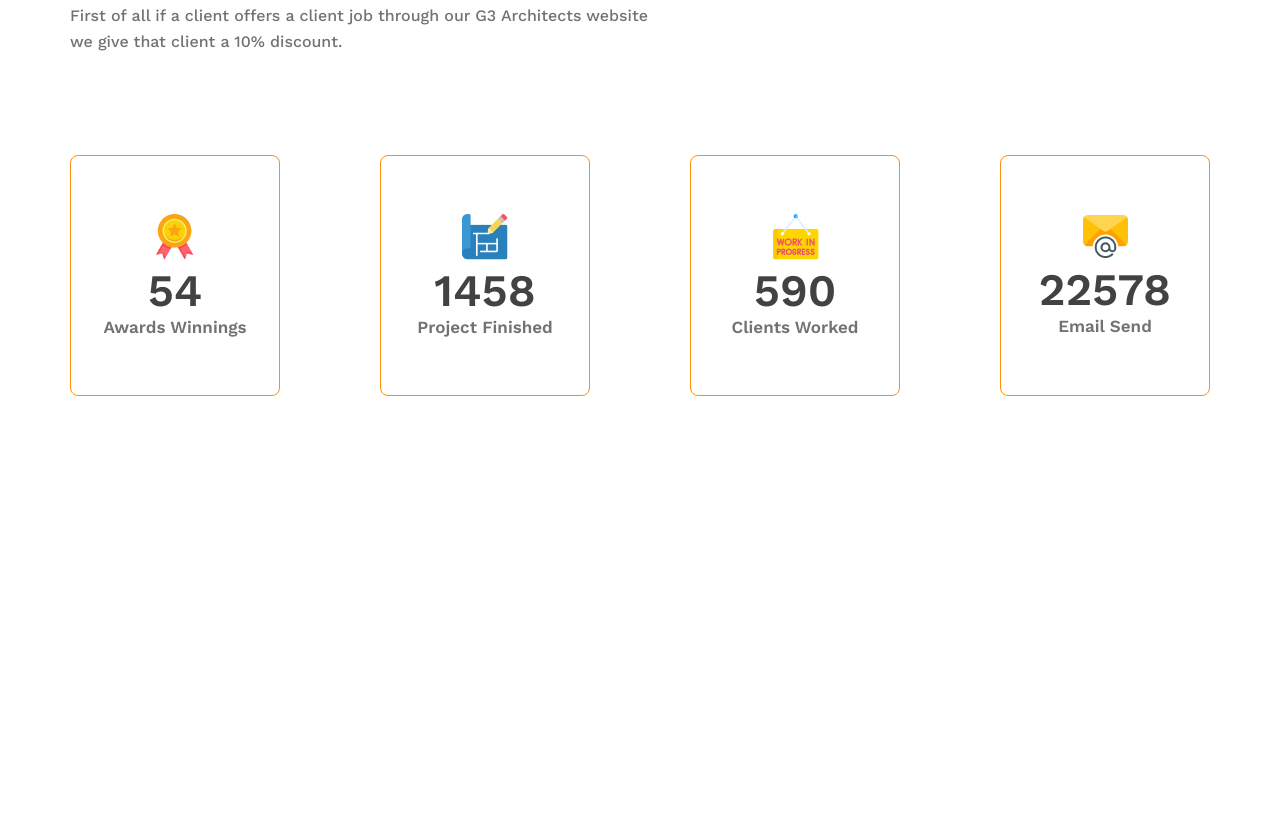
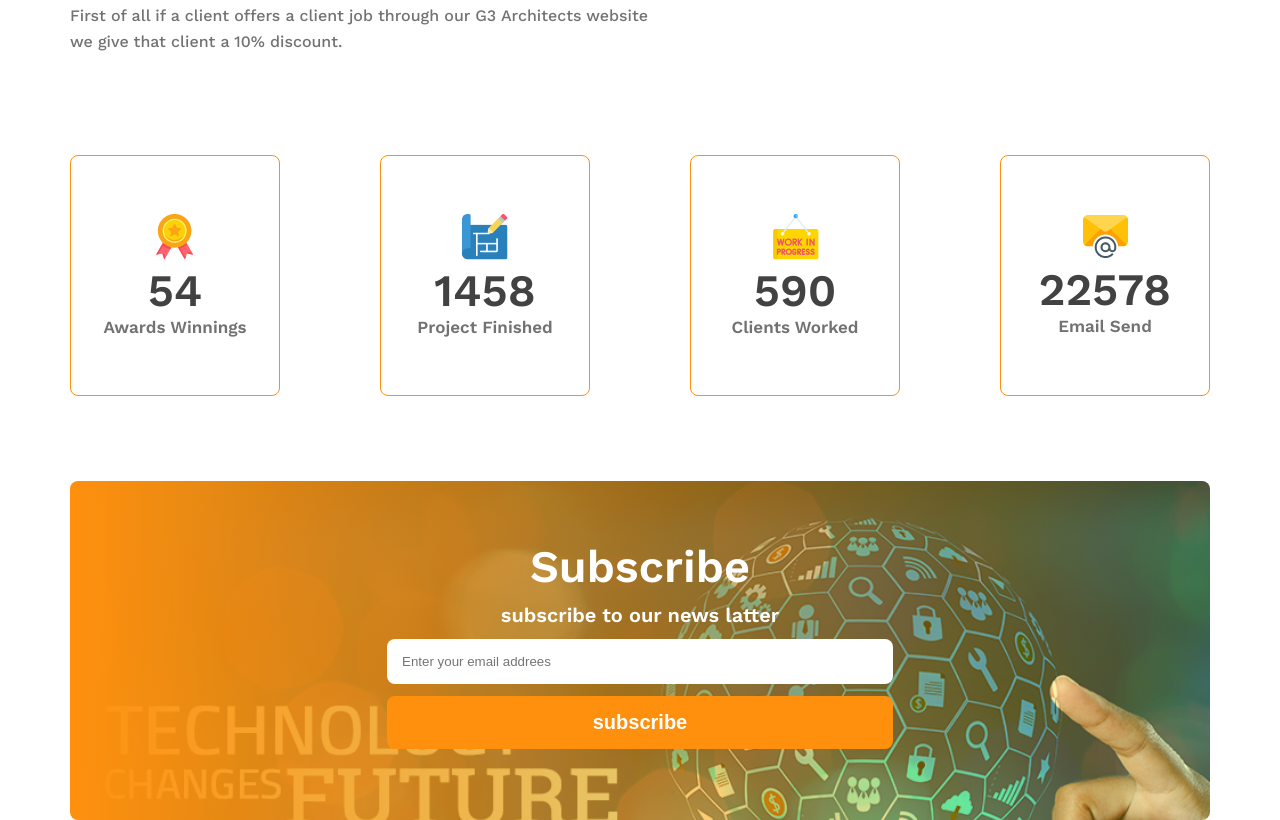
Before and after one commit to Antorkarmokar28/architect-website, a plain HTML site: page index.html in a window 1280 px wide. Shown: the part 3003-3823 px from the top of the page. Before the commit the page ends 3399 px from the top, so only its background shows below. Drawn offline with nearby package versions, Linux system fonts and the light colour scheme; a web font is replaced by a local one.

Commit message:
this website subscription section added

```diff
--- a/assets/styles/style.css
+++ b/assets/styles/style.css
@@ -275,3 +275,53 @@ section.some-facts{
 /* ------------------------------------
     some facts section style end
 ------------------------------------ */
+/* -------------------------------
+    subscribe section style start
+------------------------------- */
+section.subscribe{
+    margin-top: 85px;
+}
+.subscription-wrapper{
+    background-image:linear-gradient(to right,#FF900E,#ffff003b),url("../images/future_technology_prospects.png");
+    background-repeat: no-repeat;
+    background-size: cover;
+    border-radius: 8px;
+    padding: 59px 64px;
+}
+.subscribe-title{
+    font-style: normal;
+    font-weight: 700;
+    font-size: 45px;
+    color: #FFFFFF;
+    text-align: center;
+    margin-bottom: 10px;
+}
+.subscribe-description{
+    color: #FFFFFF;
+    font-size: 20px;
+    font-weight: 600;
+    font-style: none;
+    text-align: center;
+    margin-bottom: 12px;
+}
+.input-inner{
+    width: 50%;
+    margin: 0 auto;
+}
+.input-inner input{
+    width: 100%;
+    padding: 15px 15px;
+    outline: 0;
+    border-radius: 8px;
+    border: none;
+    margin-bottom: 12px;
+    color: #727272;
+}
+.input-inner input[type="submit"]{
+    background-color: #FF900E;
+    color: #FFFFFF;
+    font-size: 20px;
+    font-weight: 600;
+    font-style: normal;
+    cursor: pointer;
+}
--- a/index.html
+++ b/index.html
@@ -140,6 +140,20 @@
             </div>
         </section>
         <!-- some facts section end -->
+        <!-- subscribe section start -->
+        <section class="subscribe">
+            <div class="container">
+                <div class="subscription-wrapper">
+                    <h1 class="subscribe-title">Subscribe</h1>
+                    <p class="subscribe-description">subscribe to our news latter</p>
+                    <div class="input-inner">
+                        <input type="email" name="" id="" placeholder="Enter your email addrees">
+                        <input type="submit" value="subscribe">
+                    </div>
+                </div>
+            </div>
+        </section>
+        <!-- subscribe section end -->
     </main>
     <!-- main end -->
 </body>
```
Also changed, not shown: assets/images/future_technology_prospects.png (added).
